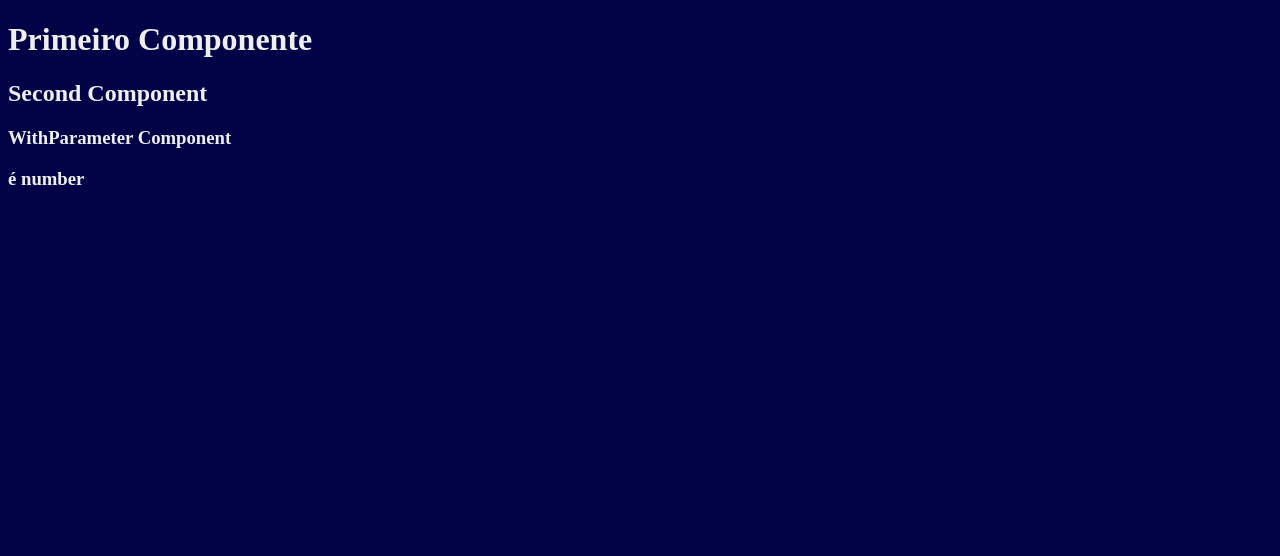
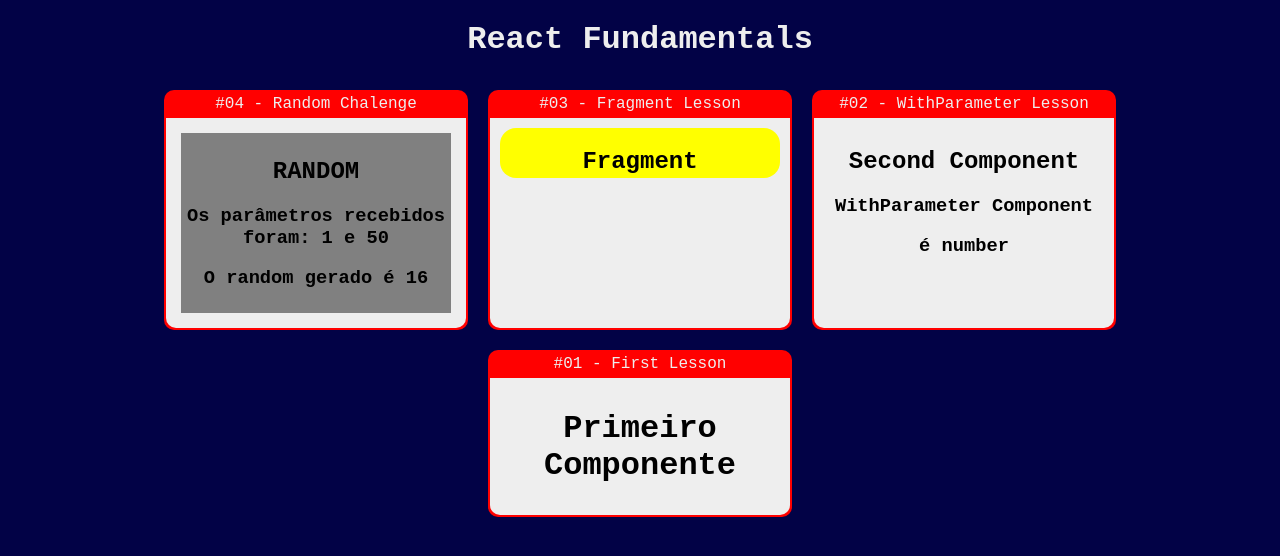
Before and after one commit to CapitaoDAreia/react-redux-course, a React (Create React App) app in the folder 02-fundamentos-react/: page / in a window 1280 px wide. Shown: the top 556 px of the page. Built offline with nearby package versions, Linux system fonts and the light colour scheme.

Commit message:
SECTION 2: React Fundamentals - React fragments, exploring components, chalenge and much more

```diff
--- a/02-fundamentos-react/package.json
+++ b/02-fundamentos-react/package.json
@@ -39,5 +39,8 @@
       "last 1 firefox version",
       "last 1 safari version"
     ]
+  },
+  "devDependencies": {
+    "sass": "^1.55.0"
   }
 }
--- /dev/null
+++ b/02-fundamentos-react/src/App.scss
@@ -0,0 +1,5 @@
+.app .wrapper{
+    display: flex;
+    justify-content: center;
+    flex-wrap: wrap;
+}
--- /dev/null
+++ b/02-fundamentos-react/src/App.tsx
@@ -0,0 +1,55 @@
+import React from "react";
+import './App.scss'
+import First from "./components/basics/First";
+import Fragment from "./components/basics/Fragment";
+import Random from "./components/basics/Random";
+import WithParameter from "./components/basics/WithParameter";
+import Card from "./components/layout/Card";
+
+/*
+    REACTDOM - https://pt-br.reactjs.org/docs/rendering-elements.html
+
+    As aplicações React são single pages, e neste caso, todo o conteúdo será renderizado em uma única página, dentro da div root.
+    O elemento React responsável pela renderização de todo o conteúdo é o ReactDOM, através do método .render().
+    Basicamente, a DOM no navegador é atualizada através da DOM React, que é quem manipulamos de forma direta.
+
+
+    ELEMENTOS JSX(TSX) - Característicos do REACT, os elementos JSX suportam a escrita de marcação e lógica no mesmo arquivo, pois, como
+    consta na documentação, o React, ao invés de separar tecnologias as colocando em arquivos diferentes, separando lógica e marcação, separa
+    preocupações com unidades chamadas de componentes que contém tanto lógica quanto marcação.
+
+
+*/
+
+
+export default () => {
+    return <div className="app">
+
+        <h1>React Fundamentals</h1>
+        <div className="wrapper" >
+            <Card title="#04 - Random Chalenge" >
+                <Random num1={1} num2={50} />
+            </Card>
+
+
+            <Card title="#03 - Fragment Lesson">
+                <Fragment />
+            </Card>
+
+            <Card title="#02 - WithParameter Lesson" >
+                <WithParameter
+                    title="Second Component"
+                    subtitle="WithParameter Component"
+                    propsTestType={12}
+                />
+            </Card>
+
+            <Card title="#01 - First Lesson" >
+                <First />
+            </Card>
+        </div>
+
+
+
+    </div>
+}
--- /dev/null
+++ b/02-fundamentos-react/src/components/basics/Fragment.tsx
@@ -0,0 +1,30 @@
+import React from "react";
+import * as CSS from 'csstype'
+
+/*
+    REACT FRAGMENT
+
+    É um tipo de componente que se comporta como wrapper para conteúdo nos retornos dos componentes funcionais
+    REACT. Se invocado desssa forma <></> funciona, mas não permite adicionar propriedades. Já se invocado da
+    forma que vemos abaixo, permite a adição de propriedades.
+*/
+
+const FragmentStyle: CSS.Properties = {
+    backgroundColor: 'yellow',
+    color: 'black',
+    height: '50px',
+    overflowY: 'scroll',
+    scrollbarColor: 'red',
+    borderRadius: '1rem'
+}
+
+export default function Fragment() {
+    return (
+        <React.Fragment>
+            <div style={FragmentStyle}>
+                <h2>Fragment</h2>
+                <p>This is a fragment</p>
+            </div>
+        </React.Fragment>
+    )
+}
--- /dev/null
+++ b/02-fundamentos-react/src/components/basics/Random.tsx
@@ -0,0 +1,18 @@
+import React from "react";
+
+
+interface ParameterProps {
+    num1: number
+    num2: number
+}
+
+export default (props: ParameterProps) => {
+    const randomNumber:number =  Math.floor(Math.random() * (props.num2 - props.num1) + props.num1)
+    return (
+        <div style={{backgroundColor: 'grey', color: 'black', padding:'5px', margin: '5px'}}>
+            <h2>RANDOM</h2>
+            <h3>Os parâmetros recebidos foram: {props.num1} e {props.num2}</h3>
+            <h3>O random gerado é {randomNumber}</h3>
+        </div>
+    );
+}
--- /dev/null
+++ b/02-fundamentos-react/src/components/layout/Card.scss
@@ -0,0 +1,27 @@
+.cards{
+    background-color: #ff0000;
+    border-radius: 10px;
+    overflow: hidden;
+    margin-bottom: 20px;
+    display: flex;
+    flex-direction: column;
+    margin: 10px;
+    padding: 0px 2px 2px 2px;
+    min-width: 300px;
+    max-width: 300px;
+
+    .title{
+        padding: 5px 0px;
+        display: flex;
+        justify-content: center;
+
+    }
+
+    .content{
+        flex-grow: 1;
+        background-color: #eeeeee;
+        color: #000000;
+        padding: 10px;
+        border-radius: 0px 0px 10px 10px;
+    }
+}
--- /dev/null
+++ b/02-fundamentos-react/src/components/layout/Card.tsx
@@ -0,0 +1,14 @@
+import React from "react";
+import './Card.scss'
+
+
+export default (props: any) => {
+    return (
+        <div className="cards">
+            <div className="title" >{props.title}</div>
+            <div className="content" >
+                {props.children}
+            </div>
+        </div>
+    );
+}
--- a/02-fundamentos-react/src/index.css
+++ /dev/null
@@ -1,4 +0,0 @@
-body{
-    background-color: #020246;
-    color: #eeeeee;
-}
--- /dev/null
+++ b/02-fundamentos-react/src/index.scss
@@ -0,0 +1,26 @@
+body {
+  font-family: 'Courier New', Courier, monospace;
+  background-color: #020246;
+  color: #eeeeee;
+  text-align: center;
+
+  /* width */
+  ::-webkit-scrollbar {
+    width: 10px;
+  }
+
+  /* Track */
+  ::-webkit-scrollbar-track {
+    background: #f1f1f1;
+  }
+
+  /* Handle */
+  ::-webkit-scrollbar-thumb {
+    background: #888;
+  }
+
+  /* Handle on hover */
+  ::-webkit-scrollbar-thumb:hover {
+    background: #555;
+  }
+}
--- a/02-fundamentos-react/src/index.tsx
+++ b/02-fundamentos-react/src/index.tsx
@@ -1,33 +1,9 @@
 import React from 'react';
 import ReactDOM from 'react-dom'
-import './index.css'
+import './index.scss'
 
-import First from './components/basics/First';
-import WithParameter from './components/basics/WithParameter'
-
-/*
-    REACTDOM - https://pt-br.reactjs.org/docs/rendering-elements.html
-
-    As aplicações React são single pages, e neste caso, todo o conteúdo será renderizado em uma única página, dentro da div root.
-    O elemento React responsável pela renderização de todo o conteúdo é o ReactDOM, através do método .render().
-    Basicamente, a DOM no navegador é atualizada através da DOM React, que é quem manipulamos de forma direta.
-
-
-    ELEMENTOS JSX(TSX) - Característicos do REACT, os elementos JSX suportam a escrita de marcação e lógica no mesmo arquivo, pois, como
-    consta na documentação, o React, ao invés de separar tecnologias as colocando em arquivos diferentes, separando lógica e marcação, separa
-    preocupações com unidades chamadas de componentes que contém tanto lógica quanto marcação.
-
-
-*/
-
+import App from './App';
 
 ReactDOM.render(
-    <div id="app" >
-        <First/>
-        <WithParameter
-            title="Second Component"
-            subtitle="WithParameter Component"
-            propsTestType={12}
-        />
-    </div>, document.getElementById('root')
+    <App />, document.getElementById('root')
 )
```
Also changed, not shown: 1 other file (tests, documents, lock files or other folders).
